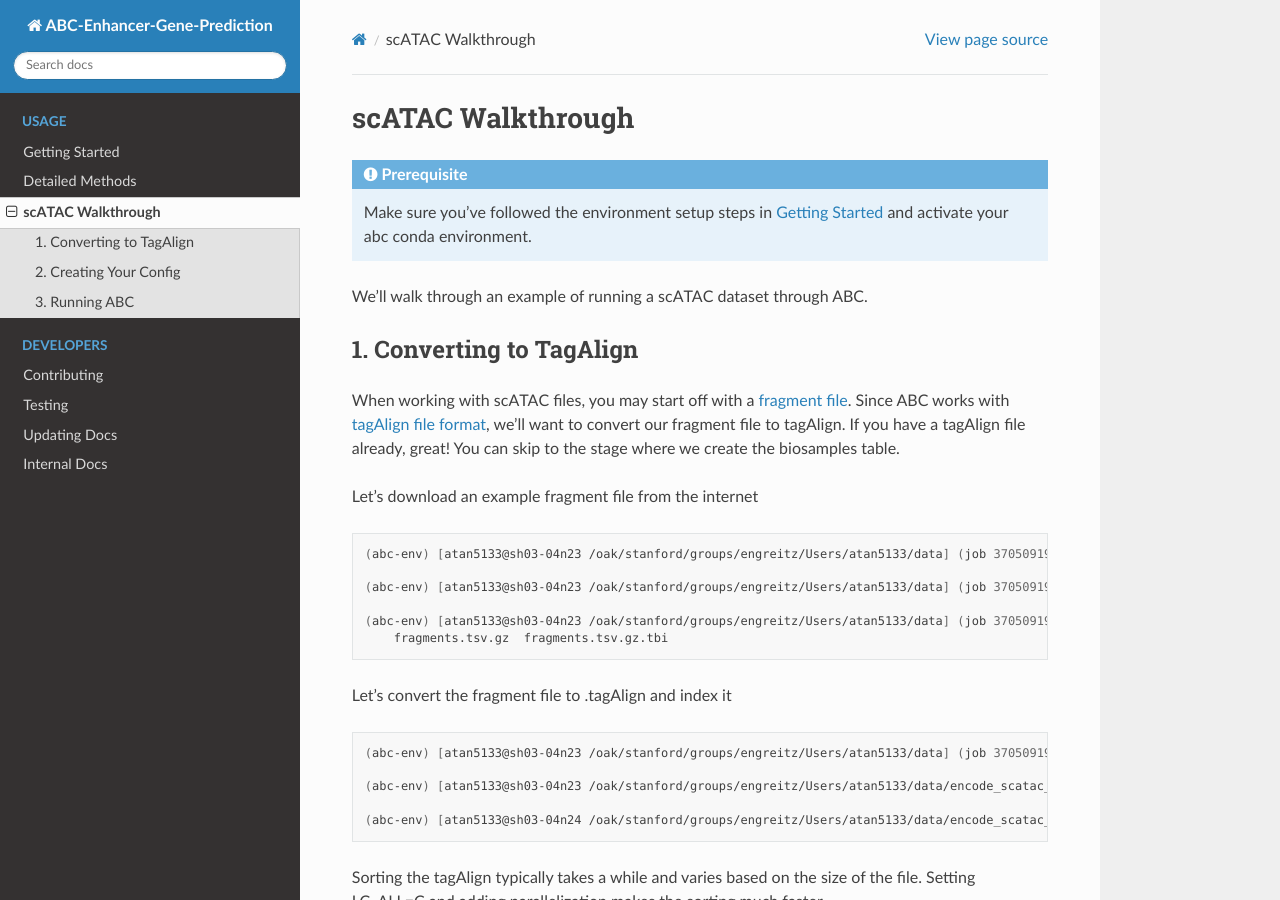
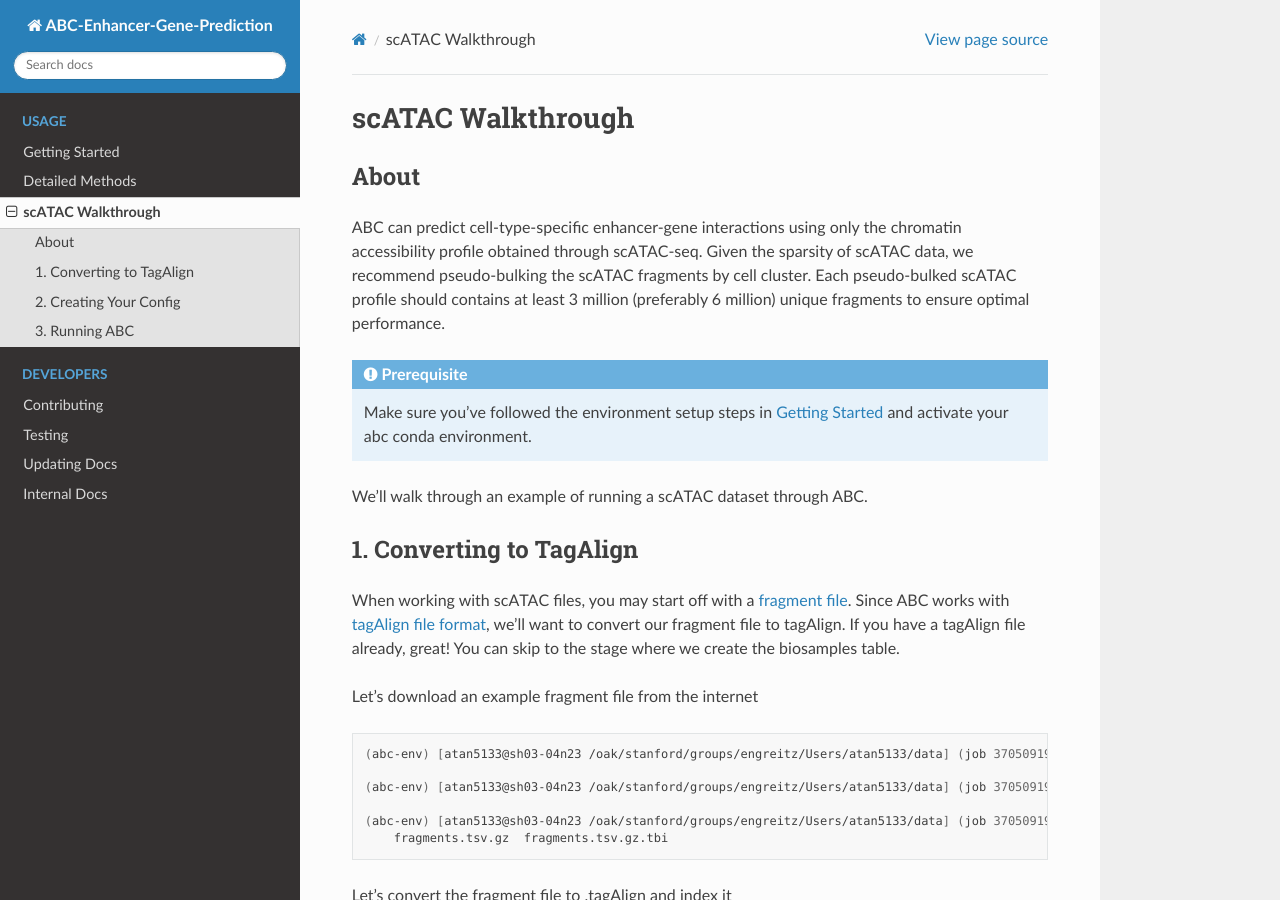
Before and after one commit to broadinstitute/ABC-Enhancer-Gene-Prediction, a Sphinx documentation site: the page built from docs/usage/scATAC.rst, in a window 1280 px wide and 900 px high. Built offline with Sphinx 7.4.7 and the Read the Docs theme 2.0.0, drawn with Linux system fonts in a browser that asks for light colours.

Commit message:
Update scATAC.rst
Adding the about paragraph

```diff
--- a/docs/usage/scATAC.rst
+++ b/docs/usage/scATAC.rst
@@ -1,5 +1,9 @@
 scATAC Walkthrough
 ===================
+
+About
+-------------------------
+ABC can predict cell-type-specific enhancer-gene interactions using only the chromatin accessibility profile obtained through scATAC-seq. Given the sparsity of scATAC data, we recommend pseudo-bulking the scATAC fragments by cell cluster. Each pseudo-bulked scATAC profile should contains at least 3 million (preferably 6 million) unique fragments to ensure optimal performance.
 
 .. admonition:: Prerequisite
 
```
